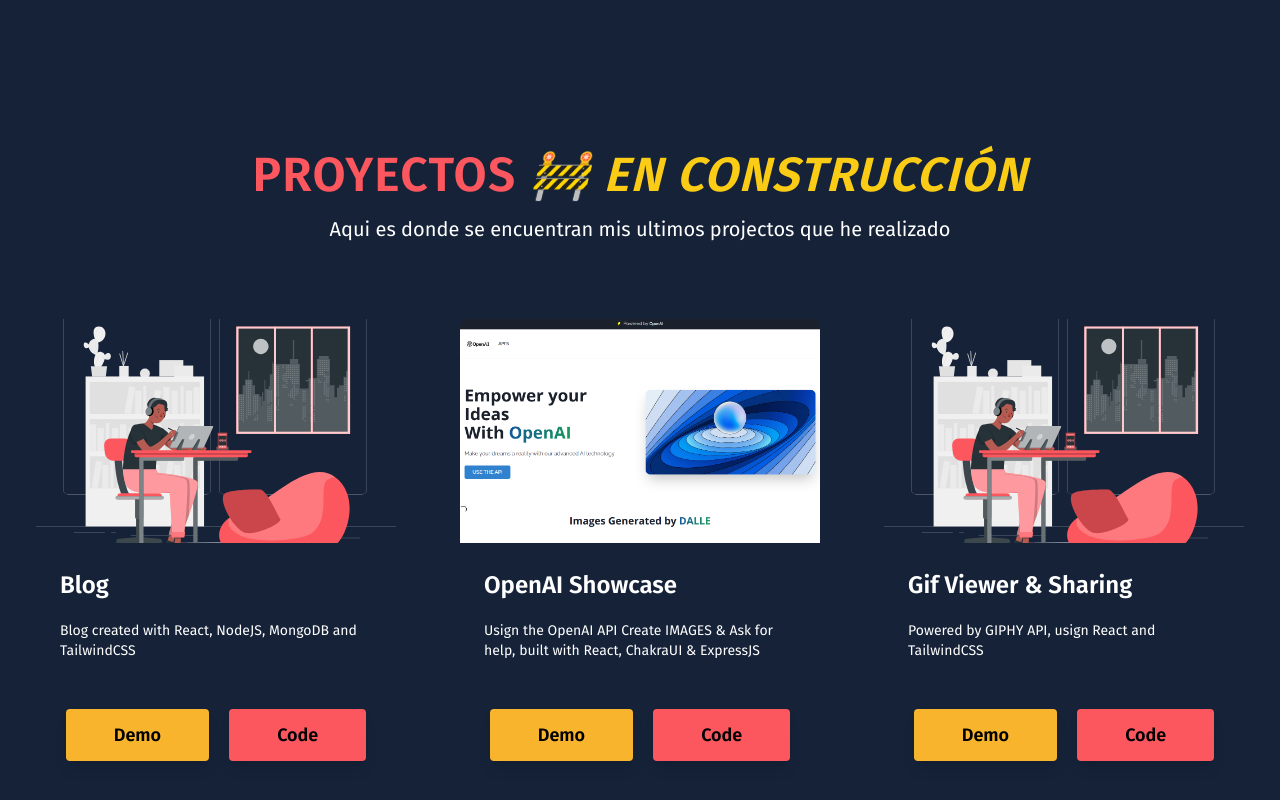
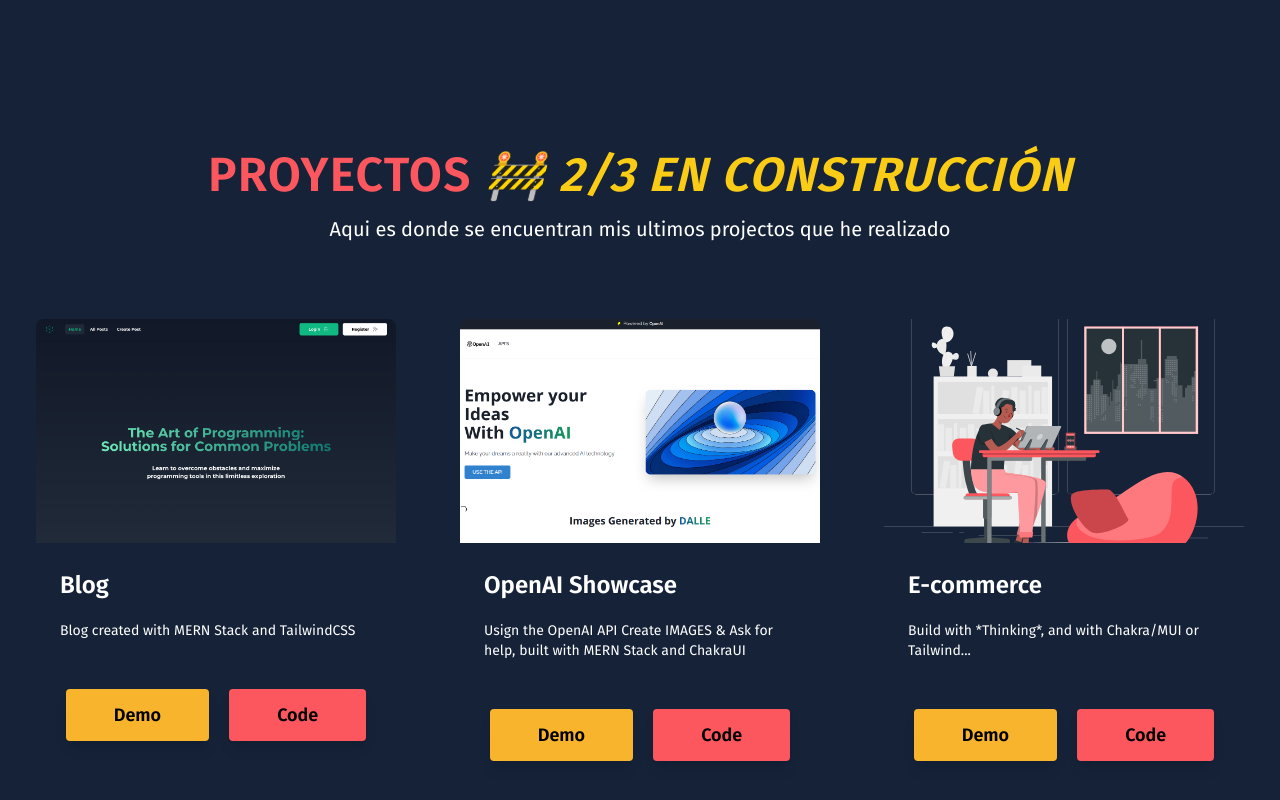
Before and after one commit to edsepulveda/portfolio-v2, a React (Vite) app: page / in a window 1280 px wide. Shown: the part 1325-2125 px from the top of the page. Built offline with nearby package versions, Linux system fonts and the light colour scheme.

Commit message:
ADD: Another Project finished

```diff
--- a/src/Components/Projects.jsx
+++ b/src/Components/Projects.jsx
@@ -8,7 +8,7 @@
           <h2 className='mb-4 text-3xl lg:text-5xl tracking-wide font-bold text-[#FC575E] uppercase'>
             Proyectos{' '}
             <span className='italic text-yellow-400 font-bold'>
-              🚧 En construcción
+              🚧 2/3 En construcción
             </span>
           </h2>
           <p className='font-light text-sm md:text-xl text-white'>
--- a/src/constants/data.js
+++ b/src/constants/data.js
@@ -1,5 +1,6 @@
 import About from '../assets/about.svg'
 import OpenAI from '../assets/img.png'
+import Blog from '../assets/blog.png'
 
 export const navLinks = [
   {
@@ -24,23 +25,23 @@
   {
     id: 1,
     title: 'Blog',
-    desc: 'Blog created with React, NodeJS, MongoDB and TailwindCSS',
-    img: About,
+    desc: 'Blog created with MERN Stack and TailwindCSS',
+    img: Blog,
     demo: 'https://mern-blog-app-roan.vercel.app',
-    code: 'https://bit.ly/3YsxjgN'
+    code: 'https://github.com/edsepulveda/MERN-Blog-App'
   },
   {
     id: 2,
     title: 'OpenAI Showcase',
-    desc: 'Usign the OpenAI API Create IMAGES & Ask for help, built with React, ChakraUI & ExpressJS',
+    desc: 'Usign the OpenAI API Create IMAGES & Ask for help, built with MERN Stack and ChakraUI',
     img: OpenAI,
     demo: 'https://openai-showcase.vercel.app',
     code: 'https://github.com/edsepulveda/openai-showcase'
   },
   {
     id: 3,
-    title: 'Gif Viewer & Sharing',
-    desc: 'Powered by GIPHY API, usign React and TailwindCSS',
+    title: 'E-commerce',
+    desc: 'Build with *Thinking*, and with Chakra/MUI or Tailwind...',
     img: About,
     demo: 'https://bit.ly/3YsxjgN',
     code: 'https://bit.ly/3YsxjgN'
```
Also changed, not shown: src/assets/blog.png (added).
